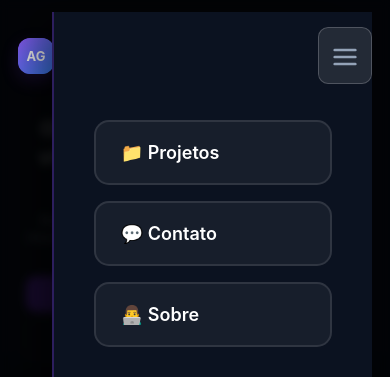
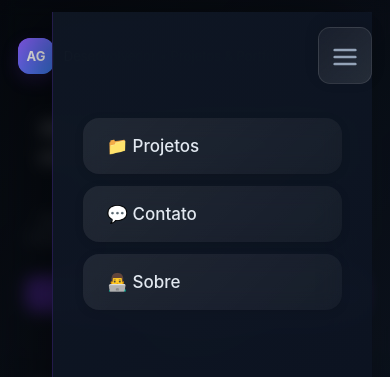
Before and after one commit to Kyouz2148/kyouz, a plain HTML site: page index.html in a window 390 px wide. Both pictures are taken after a click on the button "Abrir menu". Shown: the top 377 px of the page. Drawn offline with Linux system fonts and the light colour scheme.

Commit message:
🎨 Menu mobile MUITO mais bonito e suave
✨ VISUAL MELHORADO:
- Removidas bordas pretas dos links
- Gradientes suaves em todos os elementos
- Design glassmorphism moderno
- Cores mais elegantes e harmoniosas

🎭 EFEITOS VISUAIS:
- Links com gradiente sutil
- Hover com transição suave
- Backdrop blur aumentado (25px)
- Box shadows mais suaves
- Animação fadeInSlide nos links

🔮 DETALHES DE LUXO:
- Transições cubic-bezier suaves
- Overlay com gradiente diagonal
- Botão hambúrguer com glassmorphism
- Links aparecem com delay escalonado
- Cores em tons de azul/roxo elegantes

🚀 RESULTADO: Menu profissional e moderno!

```diff
--- a/index.html
+++ b/index.html
@@ -59,24 +59,24 @@
     @media (max-width: 768px) {
       .mobile-menu-btn{display:block}
 
-      /* Menu mobile - overlay completo */
+      /* Menu mobile - design glassmorphism */
       nav{
         position: fixed !important;
         top: 0 !important;
         right: -100% !important;
         width: 320px !important;
         height: 100vh !important;
-        background: var(--card) !important;
-        backdrop-filter: blur(20px) !important;
-        -webkit-backdrop-filter: blur(20px) !important;
+        background: linear-gradient(135deg, rgba(15,23,36,0.95), rgba(11,18,32,0.95)) !important;
+        backdrop-filter: blur(25px) !important;
+        -webkit-backdrop-filter: blur(25px) !important;
         flex-direction: column !important;
         justify-content: flex-start !important;
         align-items: stretch !important;
-        padding: 100px 40px 40px !important;
-        transition: right 0.5s cubic-bezier(0.25, 0.46, 0.45, 0.94) !important;
+        padding: 100px 30px 40px !important;
+        transition: right 0.6s cubic-bezier(0.25, 0.46, 0.45, 0.94) !important;
         z-index: 1000 !important;
-        border-left: 2px solid rgba(124,58,237,0.3) !important;
-        box-shadow: -20px 0 40px rgba(0,0,0,0.5) !important;
+        border-left: 1px solid rgba(124,58,237,0.2) !important;
+        box-shadow: -25px 0 50px rgba(0,0,0,0.4) !important;
         gap: 0 !important;
       }
 
@@ -86,33 +86,39 @@
         transform: translateX(0) !important;
       }
 
-      /* Links do menu mobile - bem visíveis */
+      /* Links do menu mobile - design suave e bonito */
       nav a{
         width: 100% !important;
         text-align: left !important;
-        padding: 20px 25px !important;
-        margin: 8px 0 !important;
-        border-radius: 15px !important;
-        font-size: 18px !important;
-        font-weight: 600 !important;
-        color: #fff !important;
-        background: rgba(255,255,255,0.05) !important;
-        border: 2px solid rgba(255,255,255,0.1) !important;
-        transition: all 0.3s ease !important;
+        padding: 18px 24px !important;
+        margin: 6px 0 !important;
+        border-radius: 16px !important;
+        font-size: 17px !important;
+        font-weight: 500 !important;
+        color: #e2e8f0 !important;
+        background: linear-gradient(135deg, rgba(255,255,255,0.08), rgba(255,255,255,0.04)) !important;
+        border: none !important;
+        transition: all 0.4s cubic-bezier(0.25, 0.46, 0.45, 0.94) !important;
         display: flex !important;
         align-items: center !important;
-        gap: 12px !important;
+        gap: 14px !important;
+        backdrop-filter: blur(10px) !important;
+        box-shadow: 0 2px 10px rgba(0,0,0,0.1) !important;
       }
 
       nav a:hover {
-        background: rgba(124,58,237,0.3) !important;
-        border-color: rgba(124,58,237,0.6) !important;
+        background: linear-gradient(135deg, rgba(124,58,237,0.25), rgba(59,130,246,0.25)) !important;
         color: #fff !important;
-        transform: translateX(10px) scale(1.02) !important;
-        box-shadow: 0 5px 15px rgba(124,58,237,0.4) !important;
+        transform: translateX(8px) scale(1.02) !important;
+        box-shadow: 0 8px 25px rgba(124,58,237,0.3) !important;
       }
 
-      /* Overlay escuro - bem visível */
+      nav a:active {
+        transform: translateX(6px) scale(0.98) !important;
+        transition: all 0.15s ease !important;
+      }
+
+      /* Overlay escuro - suave e elegante */
       .mobile-overlay{
         display: none !important;
         position: fixed !important;
@@ -120,11 +126,11 @@
         left: 0 !important;
         width: 100vw !important;
         height: 100vh !important;
-        background: rgba(0,0,0,0.8) !important;
-        backdrop-filter: blur(5px) !important;
-        -webkit-backdrop-filter: blur(5px) !important;
+        background: linear-gradient(135deg, rgba(0,0,0,0.6), rgba(15,23,36,0.8)) !important;
+        backdrop-filter: blur(8px) !important;
+        -webkit-backdrop-filter: blur(8px) !important;
         z-index: 999 !important;
-        transition: all 0.3s ease !important;
+        transition: all 0.4s cubic-bezier(0.25, 0.46, 0.45, 0.94) !important;
         opacity: 0;
       }
 
@@ -145,16 +151,24 @@
         z-index: 1002 !important;
         padding: 12px !important;
         margin-left: auto !important;
-        border-radius: 10px !important;
-        background: rgba(255,255,255,0.1) !important;
-        transition: all 0.3s ease !important;
-        border: 1px solid rgba(255,255,255,0.2) !important;
+        border-radius: 12px !important;
+        background: linear-gradient(135deg, rgba(255,255,255,0.1), rgba(255,255,255,0.05)) !important;
+        transition: all 0.4s cubic-bezier(0.25, 0.46, 0.45, 0.94) !important;
+        border: 1px solid rgba(255,255,255,0.1) !important;
+        backdrop-filter: blur(10px) !important;
+        box-shadow: 0 4px 15px rgba(0,0,0,0.1) !important;
       }
 
       .mobile-menu-btn:hover {
-        background: rgba(124,58,237,0.3) !important;
-        border-color: rgba(124,58,237,0.5) !important;
-        transform: scale(1.1) !important;
+        background: linear-gradient(135deg, rgba(124,58,237,0.3), rgba(59,130,246,0.2)) !important;
+        border-color: rgba(124,58,237,0.4) !important;
+        transform: scale(1.05) !important;
+        box-shadow: 0 6px 20px rgba(124,58,237,0.3) !important;
+      }
+
+      .mobile-menu-btn:active {
+        transform: scale(0.95) !important;
+        transition: all 0.15s ease !important;
       }
 
       .mobile-menu-btn svg {
@@ -363,11 +377,22 @@
       animation: shimmer 1.5s infinite;
     }
 
-    @keyframes shimmer {
-      100% {
-        left: 100%;
+    /* Animação fade-in para links do menu */
+    @keyframes fadeInSlide {
+      from {
+        opacity: 0;
+        transform: translateX(30px);
+      }
+      to {
+        opacity: 1;
+        transform: translateX(0);
       }
     }
+
+    /* Links do menu com delay escalonado */
+    nav.active a:nth-child(1) { animation: fadeInSlide 0.6s ease 0.1s both; }
+    nav.active a:nth-child(2) { animation: fadeInSlide 0.6s ease 0.2s both; }
+    nav.active a:nth-child(3) { animation: fadeInSlide 0.6s ease 0.3s both; }
 
     /* small util */
     .center{display:flex;align-items:center;justify-content:center}
```
